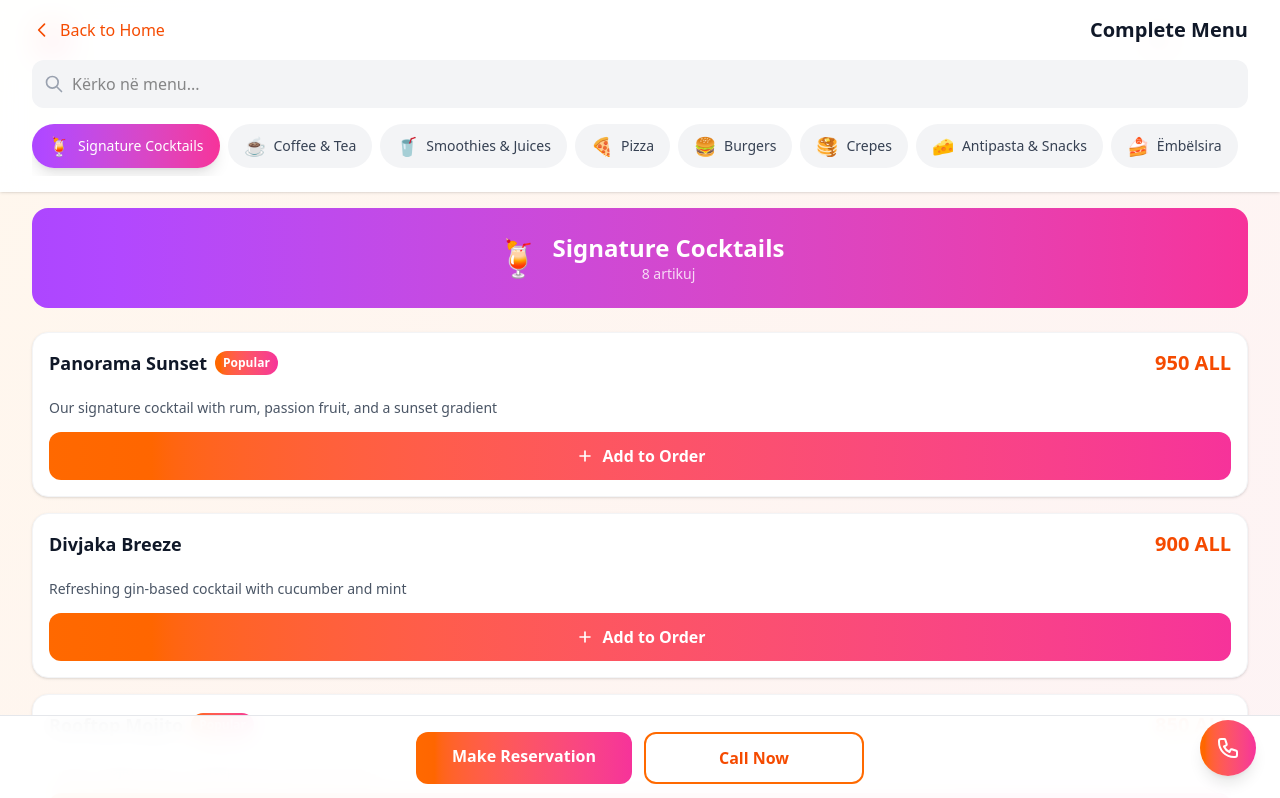
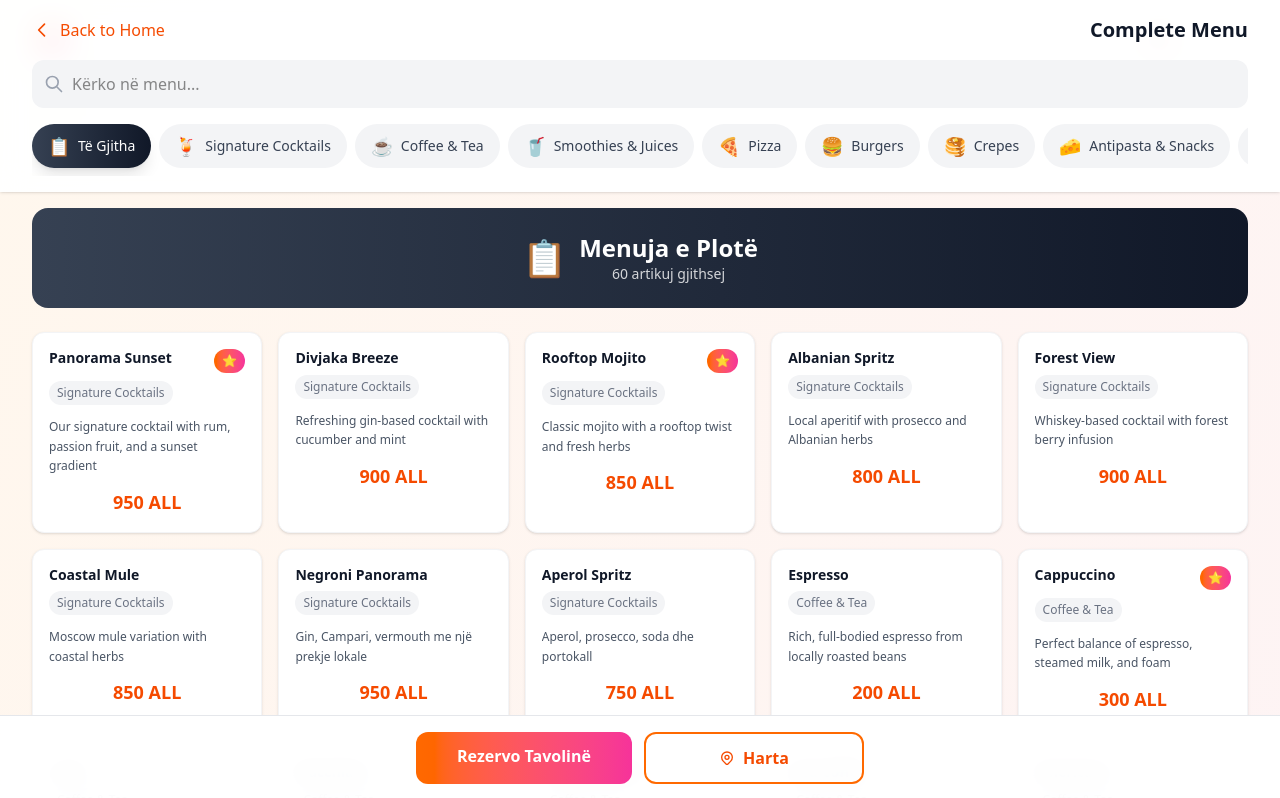
Before and after one commit to juxhinxhihani/panorama-rooftop, a Next.js app: page /menu in a window 1280 px wide. Shown: the top 798 px of the page. Built offline with nearby package versions, Linux system fonts and the light colour scheme.

Commit message:
Optimized Menu Layout with Smaller Cards

```diff
--- a/src/app/globals.css
+++ b/src/app/globals.css
@@ -79,3 +79,18 @@ html {
 .animate-slideDown {
   animation: slideDown 0.2s ease-out;
 }
+
+/* Text truncation utilities */
+.line-clamp-2 {
+  display: -webkit-box;
+  -webkit-line-clamp: 2;
+  -webkit-box-orient: vertical;
+  overflow: hidden;
+}
+
+.line-clamp-3 {
+  display: -webkit-box;
+  -webkit-line-clamp: 3;
+  -webkit-box-orient: vertical;
+  overflow: hidden;
+}
--- a/src/screens/FullMenuScreen.tsx
+++ b/src/screens/FullMenuScreen.tsx
@@ -10,7 +10,6 @@ interface MenuItem {
   popular?: boolean
   spicy?: boolean
   vegetarian?: boolean
-  image?: string
 }
 
 interface MenuCategory {
@@ -23,7 +22,7 @@ interface MenuCategory {
 
 export default function FullMenuScreen() {
   const { t } = useLanguage()
-  const [activeCategory, setActiveCategory] = useState('cocktails')
+  const [activeCategory, setActiveCategory] = useState('all')
   const [searchTerm, setSearchTerm] = useState('')
 
   const menuCategories: MenuCategory[] = [
@@ -435,12 +434,28 @@ export default function FullMenuScreen() {
     }
   ]
 
-  const activeMenu = menuCategories.find(cat => cat.id === activeCategory) || menuCategories[0]
+  // Get all items for "View All" option
+  const allItems = menuCategories.flatMap(category =>
+    category.items.map(item => ({ ...item, category: category.title }))
+  )
 
-  const filteredItems = activeMenu.items.filter(item =>
+  // Filter items based on active category and search term
+  const getFilteredItems = () => {
+    let items = activeCategory === 'all' ? allItems :
+      menuCategories.find(cat => cat.id === activeCategory)?.items || []
+
+    if (searchTerm) {
+      items = items.filter(item =>
         item.name.toLowerCase().includes(searchTerm.toLowerCase()) ||
         item.description.toLowerCase().includes(searchTerm.toLowerCase())
       )
+    }
+
+    return items
+  }
+
+  const filteredItems = getFilteredItems()
+  const activeMenu = menuCategories.find(cat => cat.id === activeCategory)
 
   return (
     <section className="min-h-screen bg-gradient-to-br from-orange-50 to-pink-50">
@@ -480,6 +495,17 @@ export default function FullMenuScreen() {
           {/* Category Tabs - Horizontal Scroll */}
           <div className="overflow-x-auto pb-2">
             <div className="flex space-x-2 min-w-max">
+              <button
+                onClick={() => setActiveCategory('all')}
+                className={`flex items-center space-x-2 px-4 py-2 rounded-full font-medium whitespace-nowrap transition-all duration-200 ${
+                  activeCategory === 'all'
+                    ? 'bg-gradient-to-r from-gray-700 to-gray-900 text-white shadow-lg'
+                    : 'bg-gray-100 text-gray-700 hover:bg-gray-200'
+                }`}
+              >
+                <span className="text-lg">📋</span>
+                <span className="text-sm">Të Gjitha</span>
+              </button>
               {menuCategories.map((category) => (
                 <button
                   key={category.id}
@@ -502,6 +528,7 @@ export default function FullMenuScreen() {
       {/* Menu Content */}
       <div className="max-w-7xl mx-auto px-4 sm:px-6 lg:px-8 pb-20">
         {/* Category Header */}
+        {activeCategory !== 'all' && activeMenu && (
           <div className={`bg-gradient-to-r ${activeMenu.gradient} rounded-2xl p-6 text-white mb-6 mt-4`}>
             <div className="flex items-center justify-center space-x-3">
               <span className="text-4xl">{activeMenu.icon}</span>
@@ -511,56 +538,63 @@ export default function FullMenuScreen() {
               </div>
             </div>
           </div>
+        )}
 
-        {/* Menu Items - Mobile Optimized */}
-        <div className="space-y-4">
+        {activeCategory === 'all' && (
+          <div className="bg-gradient-to-r from-gray-700 to-gray-900 rounded-2xl p-6 text-white mb-6 mt-4">
+            <div className="flex items-center justify-center space-x-3">
+              <span className="text-4xl">📋</span>
+              <div className="text-center">
+                <h2 className="text-2xl font-bold">Menuja e Plotë</h2>
+                <p className="text-white/80 text-sm">{filteredItems.length} artikuj gjithsej</p>
+              </div>
+            </div>
+          </div>
+        )}
+
+        {/* Menu Items Grid - Responsive */}
+        <div className="grid grid-cols-2 md:grid-cols-3 lg:grid-cols-4 xl:grid-cols-5 gap-4">
           {filteredItems.map((item, index) => (
             <div
               key={index}
-              className="bg-white rounded-2xl p-4 shadow-sm hover:shadow-md transition-all duration-200 border border-gray-100"
+              className="bg-white rounded-xl p-4 shadow-sm hover:shadow-md transition-all duration-200 border border-gray-100 group"
             >
-              <div className="flex justify-between items-start mb-2">
-                <div className="flex-1 pr-4">
-                  <div className="flex items-center space-x-2 mb-1">
-                    <h3 className="text-lg font-bold text-gray-900">{item.name}</h3>
+              <div className="mb-3">
+                <div className="flex items-start justify-between mb-2">
+                  <h3 className="text-sm font-bold text-gray-900 leading-tight line-clamp-2 group-hover:text-orange-600 transition-colors">
+                    {item.name}
+                  </h3>
                   {item.popular && (
-                      <span className="bg-gradient-to-r from-orange-500 to-pink-500 text-white text-xs font-bold px-2 py-1 rounded-full">
-                        {t('popular')}
+                    <span className="bg-gradient-to-r from-orange-500 to-pink-500 text-white text-xs font-bold px-2 py-1 rounded-full ml-2 flex-shrink-0">
+                      ⭐
                     </span>
                   )}
                 </div>
 
-                  <div className="flex items-center space-x-2 mb-2">
+                <div className="flex items-center space-x-1 mb-2">
                   {item.vegetarian && (
-                      <span className="text-green-500 text-sm flex items-center">
-                        <span className="mr-1">🌱</span>
-                        <span className="text-xs">{t('vegetarian')}</span>
-                      </span>
+                    <span className="text-green-500 text-xs" title="Vegetarian">🌱</span>
                   )}
                   {item.spicy && (
-                      <span className="text-red-500 text-sm flex items-center">
-                        <span className="mr-1">🌶️</span>
-                        <span className="text-xs">{t('spicy')}</span>
+                    <span className="text-red-500 text-xs" title="Spicy">🌶️</span>
+                  )}
+                  {activeCategory === 'all' && (
+                    <span className="text-xs text-gray-500 bg-gray-100 px-2 py-1 rounded-full">
+                      {item.category}
                     </span>
                   )}
                 </div>
               </div>
 
-                <div className="text-right">
-                  <span className="text-xl font-bold text-orange-600">{item.price}</span>
-                </div>
-              </div>
-
-              <p className="text-gray-600 text-sm leading-relaxed mb-3">
+              <p className="text-gray-600 text-xs leading-relaxed mb-3 line-clamp-3">
                 {item.description}
               </p>
 
-              <button className="w-full bg-gradient-to-r from-orange-500 to-pink-500 text-white py-3 rounded-xl font-semibold hover:from-orange-600 hover:to-pink-600 transition-all duration-200 flex items-center justify-center space-x-2">
-                <svg className="w-5 h-5" fill="none" stroke="currentColor" viewBox="0 0 24 24">
-                  <path strokeLinecap="round" strokeLinejoin="round" strokeWidth={2} d="M12 6v6m0 0v6m0-6h6m-6 0H6" />
-                </svg>
-                <span>{t('addToOrder')}</span>
-              </button>
+              <div className="text-center">
+                <span className="text-lg font-bold text-orange-600">
+                  {item.price}
+                </span>
+              </div>
             </div>
           ))}
         </div>
@@ -575,19 +609,7 @@ export default function FullMenuScreen() {
         )}
       </div>
 
-      {/* Floating Action Button */}
-      <div className="fixed bottom-6 right-6 z-50">
-        <a
-          href="tel:+355695687575"
-          className="bg-gradient-to-r from-orange-500 to-pink-500 text-white w-14 h-14 rounded-full shadow-lg flex items-center justify-center hover:shadow-xl transform hover:scale-110 transition-all duration-200"
-        >
-          <svg className="w-6 h-6" fill="none" stroke="currentColor" viewBox="0 0 24 24">
-            <path strokeLinecap="round" strokeLinejoin="round" strokeWidth={2} d="M3 5a2 2 0 012-2h3.28a1 1 0 01.948.684l1.498 4.493a1 1 0 01-.502 1.21l-2.257 1.13a11.042 11.042 0 005.516 5.516l1.13-2.257a1 1 0 011.21-.502l4.493 1.498a1 1 0 01.684.949V19a2 2 0 01-2 2h-1C9.716 21 3 14.284 3 6V5z" />
-          </svg>
-        </a>
-      </div>
-
-      {/* Bottom CTA */}
+      {/* Bottom CTA - Updated */}
       <div className="fixed bottom-0 left-0 right-0 bg-white/95 backdrop-blur-md border-t border-gray-200 p-4 z-40">
         <div className="max-w-md mx-auto">
           <div className="flex space-x-3">
@@ -595,13 +617,19 @@ export default function FullMenuScreen() {
               href="/#contact"
               className="flex-1 bg-gradient-to-r from-orange-500 to-pink-500 text-white py-3 rounded-xl font-semibold text-center hover:from-orange-600 hover:to-pink-600 transition-all duration-200"
             >
-              {t('makeReservation')}
+              Rezervo Tavolinë
             </Link>
             <a
-              href="tel:+355695687575"
-              className="flex-1 border-2 border-orange-500 text-orange-600 py-3 rounded-xl font-semibold text-center hover:bg-orange-500 hover:text-white transition-all duration-200"
+              href="https://maps.app.goo.gl/zAChtNyijUZ6sVU68"
+              target="_blank"
+              rel="noopener noreferrer"
+              className="flex-1 border-2 border-orange-500 text-orange-600 py-3 rounded-xl font-semibold text-center hover:bg-orange-500 hover:text-white transition-all duration-200 flex items-center justify-center space-x-2"
             >
-              {t('callNow')}
+              <svg className="w-4 h-4" fill="none" stroke="currentColor" viewBox="0 0 24 24">
+                <path strokeLinecap="round" strokeLinejoin="round" strokeWidth={2} d="M17.657 16.657L13.414 20.9a1.998 1.998 0 01-2.827 0l-4.244-4.243a8 8 0 1111.314 0z" />
+                <path strokeLinecap="round" strokeLinejoin="round" strokeWidth={2} d="M15 11a3 3 0 11-6 0 3 3 0 016 0z" />
+              </svg>
+              <span>Harta</span>
             </a>
           </div>
         </div>
```
Lines whose indentation alone changed are shown as unchanged.
